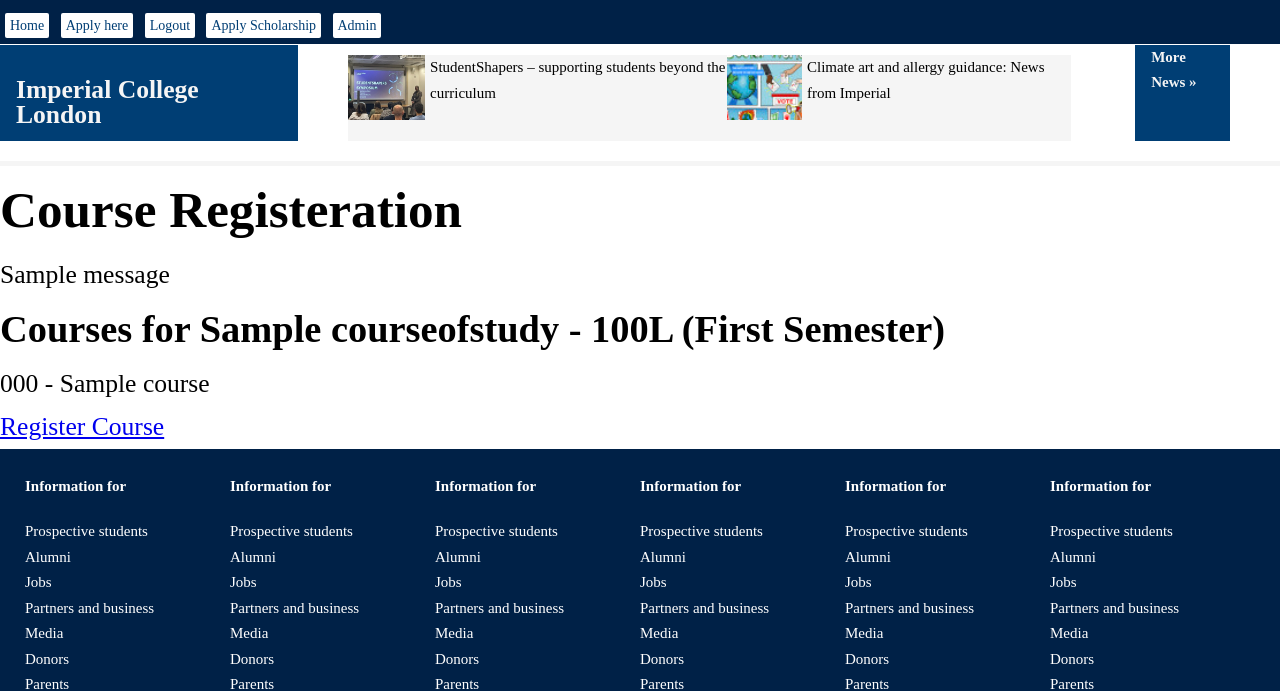
After one commit to josephayemlo/university_school_managementt_system, a Django app: page /student/available_course in a window 1280 px wide. The commit adds this page. Shown: the top 691 px of the page. Run offline with Django 4.2, Linux system fonts and the light colour scheme; a user stored in the database is signed in; tables that the repository leaves empty hold one stand-in row (values such as "Sample post"); one stand-in notice (Sample message) is shown.

Commit message:
student view for course registeration created and working

```diff
--- a/core/admin.py
+++ b/core/admin.py
@@ -22,3 +22,5 @@ admin.site.register(Course)
 admin.site.register(StudentResult)
 admin.site.register(SemesterResult)
 admin.site.register(RegisteredCourse)
+admin.site.register(LevelCourse)
+admin.site.register(AcademicCalendar)
--- a/core/models.py
+++ b/core/models.py
@@ -54,12 +54,19 @@ class Course(models.Model):
         ('elective', 'Elective'),
         ('general', 'General'),  # Optional
     )
+    LEVEL_CHOICES = [
+        (100, '100 Level'),
+        (200, '200 Level'),
+        (300, '300 Level'),
+        (400, '400 Level'),
+        (500, '500 Level'),
+    ]
 
     code = models.CharField(max_length=10)
     title = models.CharField(max_length=100)
     unit = models.PositiveIntegerField()
     semester = models.CharField(max_length=10, choices=[('first', 'First'), ('second', 'Second')])
-    level = models.PositiveIntegerField()
+    level = models.PositiveIntegerField(choices=LEVEL_CHOICES)
     department = models.ForeignKey(Department, on_delete=models.CASCADE)
     category = models.CharField(max_length=10, choices=COURSE_CATEGORIES)
     created_at = models.DateTimeField(auto_now_add=True)
@@ -68,11 +75,19 @@ class Course(models.Model):
     def __str__(self):
         return self.title
 
+
+class AcademicCalendar(models.Model):
+    session = models.CharField(max_length=20)  # e.g., '2024/2025'
+    semester = models.CharField(max_length=10, choices=[('First', 'First'), ('Second', 'Second')])
+    is_current = models.BooleanField(default=False)
+
+    def __str__(self):
+        return f"{self.session} - {self.semester}"
+
 class RegisteredCourse(models.Model):
     student = models.ForeignKey('studentportal.Student', on_delete=models.CASCADE)
     course = models.ForeignKey('core.Course', on_delete=models.CASCADE)
-    session = models.CharField(max_length=20)
-    semester = models.CharField(max_length=10)
+    academic_calendar = models.ForeignKey('AcademicCalendar', on_delete=models.PROTECT, null=False)
     timestamp = models.DateTimeField(auto_now_add=True)
     approved = models.BooleanField(default=False)
     approved_by = models.ForeignKey('accounts.CustomUser', on_delete=models.SET_NULL, null=True, blank=True)
@@ -83,6 +98,40 @@ class RegisteredCourse(models.Model):
     def __str__(self):
         return f"{self.student} - {self.course.code}"
 
+
+class LevelCourse(models.Model):
+    LEVEL_CHOICES = [
+    (100, "100 Level"),
+    (200, "200 Level"),
+    (300, "300 Level"),
+    (400, "400 Level"),
+    (500, "500 Level"),
+    (600, "600 Level"),
+    ]
+    SEMESTER_CHOICES = [
+    ("First", "First Semester"),
+    ("Second", "Second Semester"),
+    ]
+    level = models.PositiveIntegerField(choices=LEVEL_CHOICES)
+    semester = models.CharField(max_length=10, choices=SEMESTER_CHOICES)
+    course = models.ForeignKey(Course, on_delete=models.CASCADE)
+    course_of_study = models.ForeignKey(CourseOfStudy, on_delete=models.CASCADE)
+    is_compulsory = models.BooleanField(default=True)
+
+    class Meta:
+        unique_together = ('level', 'semester', 'course', 'course_of_study',)
+
+    def __str__(self):
+        return f"{self.level}L - ({self.semester} Semester) - {self.course_of_study}"
+
+
+
+
+
+
+
+
+
 class StudentResult(models.Model):
     student = models.ForeignKey('studentportal.Student', on_delete=models.CASCADE)
     registered_course = models.OneToOneField('RegisteredCourse', on_delete=models.CASCADE)
@@ -92,6 +141,8 @@ class StudentResult(models.Model):
 
     ca1 = models.DecimalField(max_digits=5, decimal_places=2, default=0)  # e.g. 10.0
     ca2 = models.DecimalField(max_digits=5, decimal_places=2, default=0)
+    ca3 = models.DecimalField(max_digits=5, decimal_places=2, default=0)
+
     exam = models.DecimalField(max_digits=5, decimal_places=2, default=0)
 
     grade_point = models.DecimalField(max_digits=4, decimal_places=2, default=0)
--- a/studentportal/models.py
+++ b/studentportal/models.py
@@ -70,10 +70,18 @@ class AspirantStudent(models.Model):
 
 # students
 class Student(models.Model):
+    LEVEL_CHOICES = [
+    (100, "100 Level"),
+    (200, "200 Level"),
+    (300, "300 Level"),
+    (400, "400 Level"),
+    (500, "500 Level"),
+    (600, "600 Level"),
+    ]
     admin = models.OneToOneField(settings.AUTH_USER_MODEL, on_delete=models.CASCADE, related_name='student')
     matric_no = models.CharField(max_length=20, unique=True, blank=False, null=False)
     course_of_study = models.ForeignKey('core.CourseOfStudy', on_delete=models.SET_NULL, null=True)
-    level = models.CharField(max_length=10)
+    level = models.PositiveIntegerField(choices=LEVEL_CHOICES)
     date_of_admission = models.DateTimeField(auto_now_add=True)
     def __str__(self):
         return str(self.admin.email)
--- a/studentportal/urls.py
+++ b/studentportal/urls.py
@@ -5,4 +5,9 @@ urlpatterns = [
     path("student/home", views.student_home, name='student_home'),
     path("aspirant_student/home", views.aspirant_student_home, name='aspirant_student_home'),
     path("student/edit/aspirant_student/",views.edit_aspirant_student, name='edit_aspirant_student'),
+    path("student/course_registration", views.course_registration, name='course_registration'),
+    path("student/available_course", views.student_available_course, name='student_available_course'),
+    path("student/register_course", views.register_courses, name='register_courses'),
+
+
 ]
--- a/studentportal/views.py
+++ b/studentportal/views.py
@@ -4,8 +4,86 @@ from studentportal.models import AspirantStudent
 from django.contrib import messages
 from django.urls import reverse
 from django.contrib.auth import update_session_auth_hash
+from core.models import *
+from .models import *
+from .forms import *
+# Create your views here.
 
-# Create your views here.
+def course_registration(request):
+    return render (request, 'student/course_registration.html')
+
+def student_available_course(request):
+    student = get_object_or_404(Student, admin=request.user)
+
+    current_calendar = AcademicCalendar.objects.get(is_current=True)
+
+    courses = LevelCourse.objects.filter(
+        level=student.level,
+        semester=current_calendar.semester,
+        course_of_study=student.course_of_study
+    ).select_related('course')
+
+    return render(request, 'student/student_available_course.html', {
+        'student': student,
+        'courses': courses,
+        'semester': current_calendar.semester,
+    })
+
+
+def register_courses(request):
+    student = get_object_or_404(Student, admin=request.user)
+
+    current_calendar = AcademicCalendar.objects.get(is_current=True)
+
+    level_courses = LevelCourse.objects.filter(
+        level=student.level,
+        semester=current_calendar.semester,
+        course_of_study=student.course_of_study
+    ).select_related('course')
+
+    available_courses = Course.objects.filter(id__in=level_courses.values_list('course_id', flat=True))
+
+    if request.method == 'POST':
+        form = CourseRegistrationForm(request.POST, available_courses=available_courses)
+        if form.is_valid():
+            selected_courses = form.cleaned_data['courses']
+
+            # Remove any previously registered courses for this semester/session
+            RegisteredCourse.objects.filter(
+                student=student,
+                academic_calendar=current_calendar
+            ).delete()
+
+            # Register new ones
+            RegisteredCourse.objects.bulk_create([
+                RegisteredCourse(
+                    student=student,
+                    course=course,
+                    academic_calendar=current_calendar
+                )
+                for course in selected_courses
+            ])
+
+            messages.success(request, "Courses registered successfully.")
+            return redirect('student_available_course')
+    else:
+         # GET request – preselect previously registered courses
+        previously_registered_courses = RegisteredCourse.objects.filter(
+        student=student,
+        academic_calendar=current_calendar
+        ).values_list('course_id', flat=True)
+
+        form = CourseRegistrationForm(
+            available_courses=available_courses,
+            initial={'courses': previously_registered_courses}
+        )
+
+    return render(request, 'student/register_courses.html', {
+        'form': form,
+        'student': student,
+        'semester': current_calendar.semester,
+    })
+
 
 def student_home (request):
     return render(request, 'student_home.html')
--- /dev/null
+++ b/templates/student/student_available_course.html
@@ -0,0 +1,34 @@
+{% extends 'base.html' %}
+{% load static %}
+
+{% block content %}
+
+
+<h1>Course Registeration</h1>
+{% if messages %}
+<div class="message-container">
+  {% for message in messages %}
+    <div class="alert alert-{{ message.tags }}">
+      {{ message }}
+    </div>
+  {% endfor %}
+</div>
+{% endif %}
+<h2>Courses for {{ student.course_of_study.name }} - {{ student.level }}L ({{ semester }} Semester)</h2>
+
+{% if courses %}
+    <ul>
+        {% for lc in courses %}
+            <li>{{ lc.course.code }} - {{ lc.course.title }}{% if not lc.is_compulsory %} (Elective){% endif %}</li>
+        {% endfor %}
+<a href="{% url 'register_courses' %}">Register Course</a>
+
+    </ul>
+{% else %}
+    <p>No courses found for your level and semester.</p>
+{% endif %}
+
+
+
+
+{% endblock content%}
--- a/templates/student_home.html
+++ b/templates/student_home.html
@@ -4,6 +4,12 @@
 {% block content %}
 
 <section class="studentHome">
+    <div>
+        <h1>Links</h1>
+        <a href="{% url 'course_registration' %}">course registration</a>
+
+
+    </div>
 
     <div class="studentHomeBg"></div>
 
```
Also changed, not shown: studentportal/forms.py (+14 -0 lines), templates/student/course_registration.html (added, +12 -0 lines), templates/student/register_courses.html (added, +16 -0 lines), core/migrations/0011_academiccalendar_remove_registeredcourse_semester_and_more.py (added), core/migrations/0012_studentresult_ca3.py (added), core/migrations/0013_alter_registeredcourse_academic_calendar.py (added), core/migrations/0014_levelcourse.py (added), studentportal/migrations/0007_alter_student_level.py (added).
